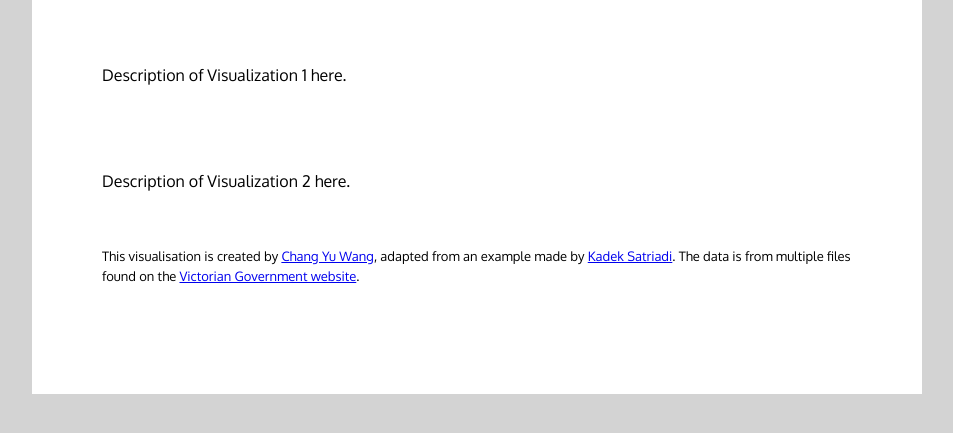
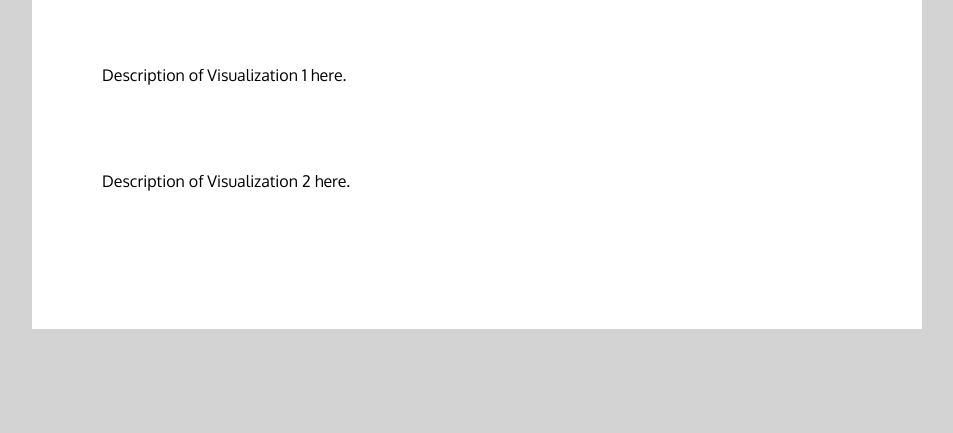
Before and after one commit to bharagvrathod/fit3179_asgn2, a plain HTML site: page visualizations/index.html in a window 1280 px wide. Shown: the part 181-614 px from the top of the page, without its empty margins (163-1116 px from the left). Drawn offline with nearby package versions, Linux system fonts and the light colour scheme; a script that the page names is missing.

Commit message:
html edits

```diff
--- a/visualizations/index.html
+++ b/visualizations/index.html
@@ -109,8 +109,7 @@
     <!-- Footer and credit -->
     <div class="pure-g">
       <div class="pure-u-1-1 small-font">
-        <p>This visualisation is created by <a href="https://github.com/cywng">Chang Yu Wang</a>, adapted from an example made by <a href="https://github.com/KadekSatriadi" target="_blank">Kadek Satriadi</a>. The data is from multiple files found on the <a href="https://discover.data.vic.gov.au/dataset?sort=score+desc%2C+metadata_modified+desc&q=&organization=&groups=education&res_format=" target="_blank">Victorian Government website</a>.</p>
-      </div>
+
     </div>
   </div> <!-- end page -->
 
```
